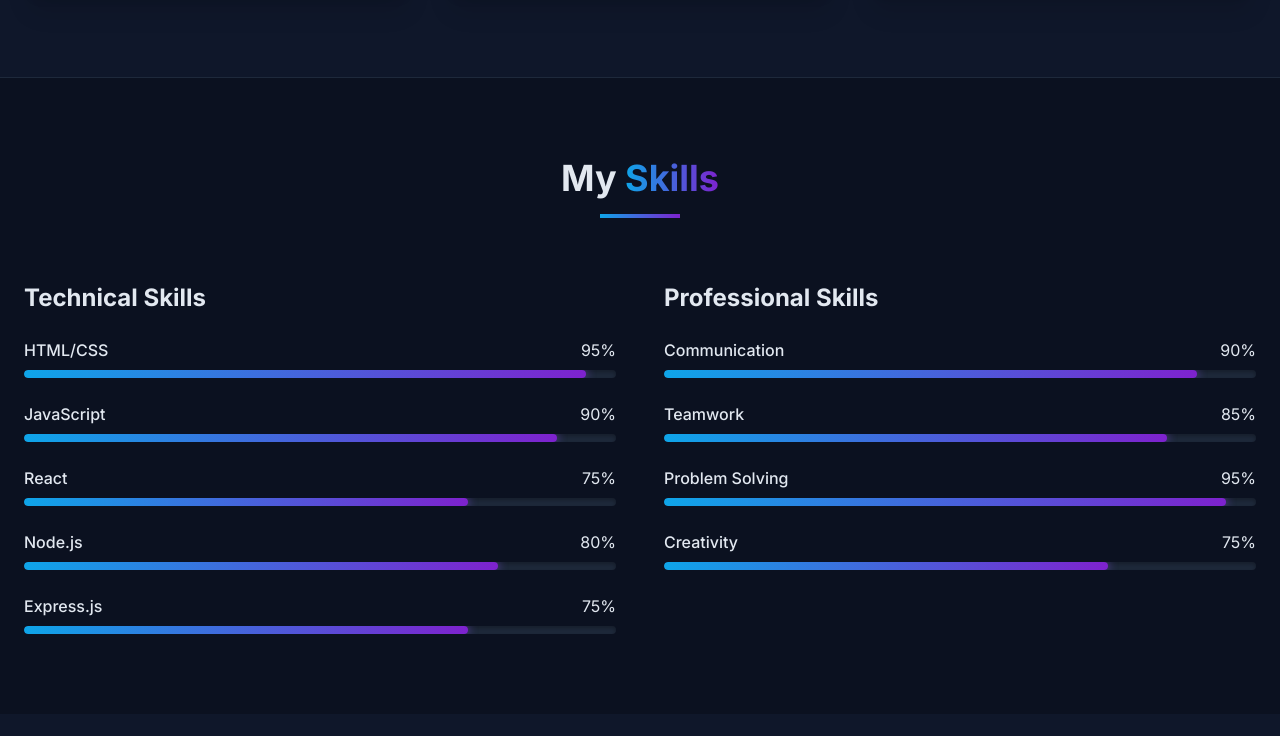
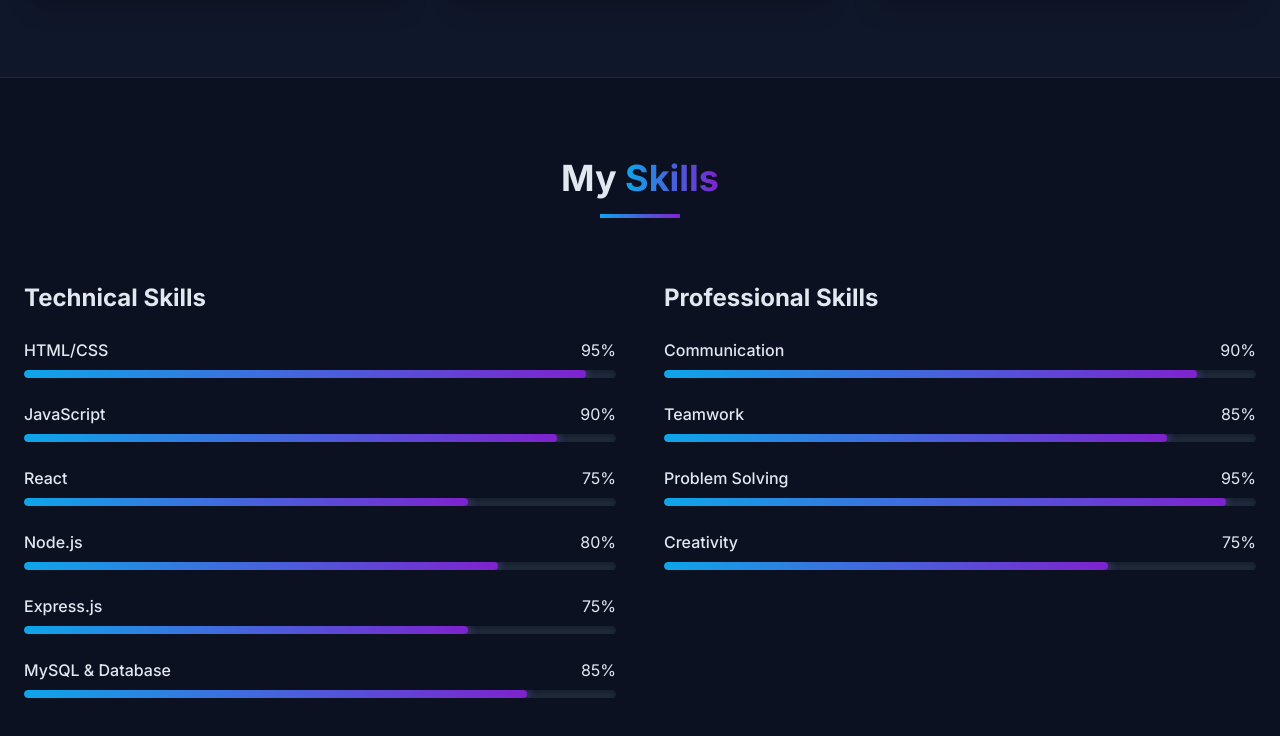
Before and after one commit to Hira-0534/portfolio-website, a plain HTML site: page index.html in a window 1280 px wide. Shown: the part 2026-2762 px from the top of the page. Drawn offline with nearby package versions, Linux system fonts and the light colour scheme.

Commit message:
Added animated skill bars with glow effects and fixed layout

```diff
--- a/index.html
+++ b/index.html
@@ -264,6 +264,7 @@
         </div>
 
         <div class="grid grid-cols-1 md:grid-cols-2 gap-12">
+
                     <div>
     <h3 class="text-2xl font-bold mb-6">Technical Skills</h3>
     <div class="space-y-6">
@@ -306,8 +307,17 @@
             </div>
             <div class="skill-bar"><div class="skill-progress" style="--target-width: 75%"></div></div>
         </div>
+
+        <div>
+            <div class="flex justify-between mb-2">
+                <span class="font-medium">MySQL & Database</span>
+                <span>85%</span>
+            </div>
+            <div class="skill-bar"><div class="skill-progress" style="--target-width: 85%"></div></div>
         </div>
     </div>
+</div>
+
 
             <div>
                 <h3 class="text-2xl font-bold mb-6">Professional Skills</h3>
```
Lines whose indentation alone changed are shown as unchanged.
